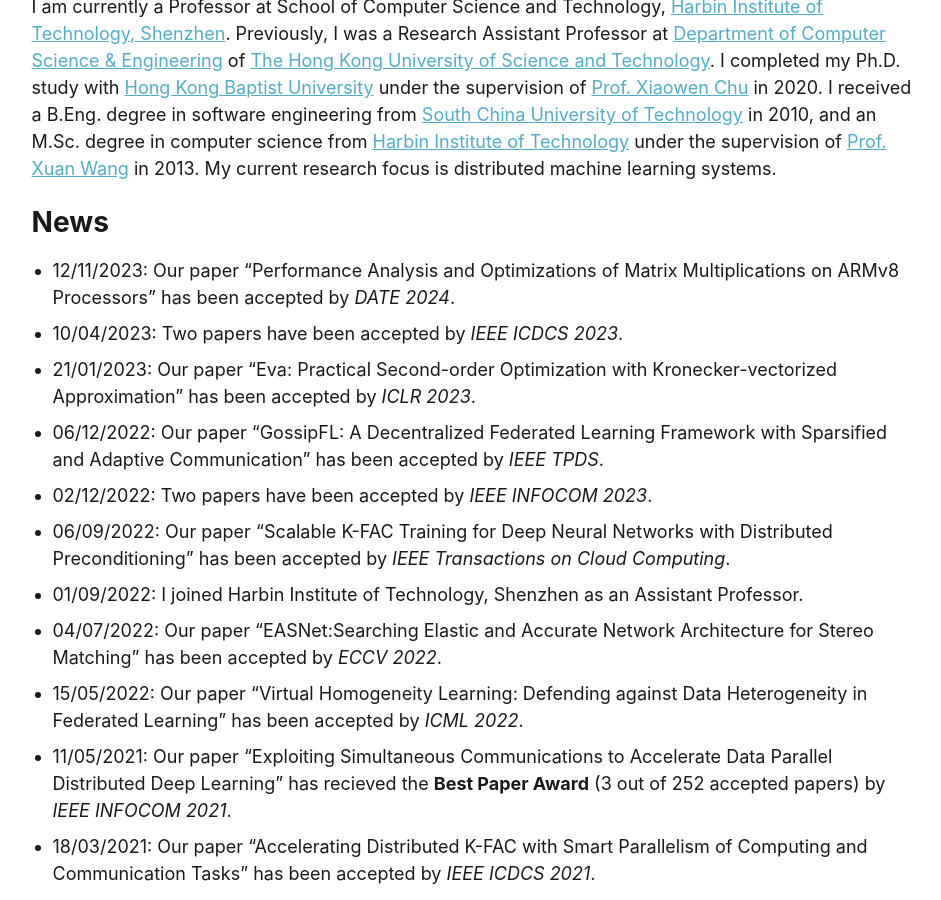
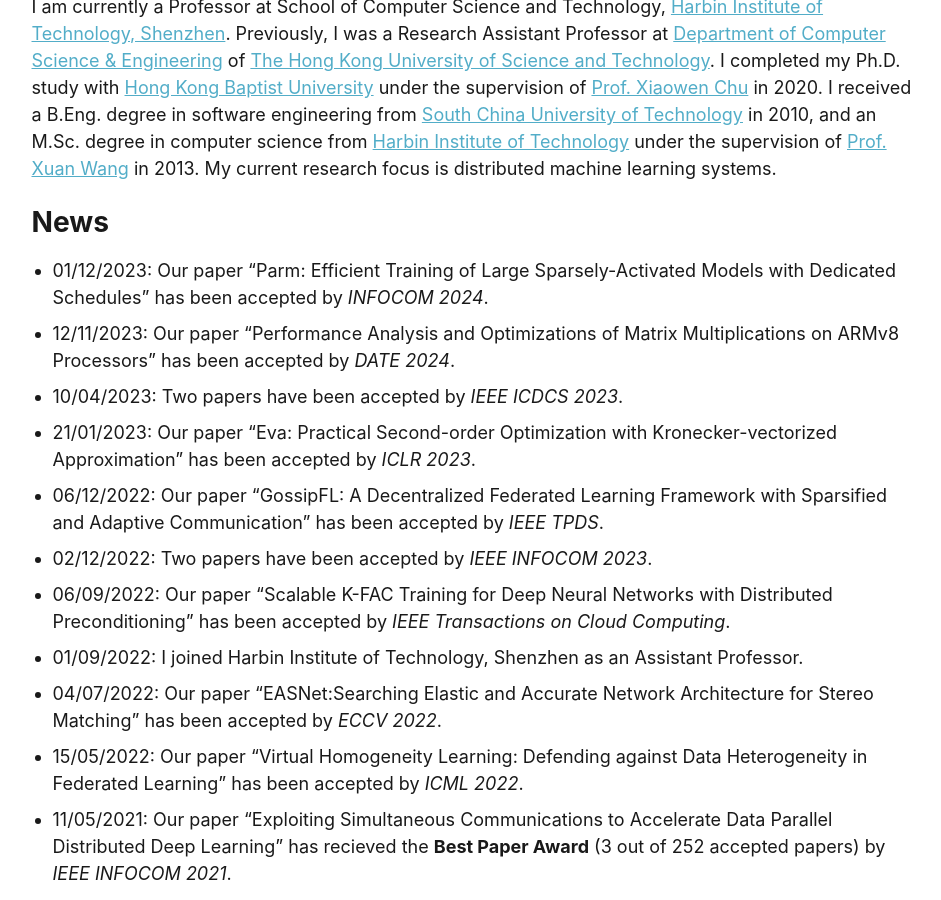
Before and after one commit to shaohuais/shaohuais.github.io, a Jekyll site: the page built from about.md, in a window 1280 px wide and 900 px high, scrolled down 409 px. Shown: the whole window, without its empty margins (164-1105 px from the left). Built offline with Jekyll 4.4.1, drawn with Linux system fonts in a browser that asks for light colours.

Commit message:
add a new pub

```diff
--- a/about.md
+++ b/about.md
@@ -15,6 +15,7 @@ I am currently a Professor at School of Computer Science and Technology, [Harbin
 
 News
 ======
+- 01/12/2023: Our paper "Parm: Efficient Training of Large Sparsely-Activated Models with Dedicated Schedules" has been accepted by *INFOCOM 2024*.
 - 12/11/2023: Our paper "Performance Analysis and Optimizations of Matrix Multiplications on ARMv8 Processors" has been accepted by *DATE 2024*.
 - 10/04/2023: Two papers have been accepted by *IEEE ICDCS 2023*.
 - 21/01/2023: Our paper "Eva: Practical Second-order Optimization with Kronecker-vectorized Approximation" has been accepted by *ICLR 2023*.
```
Also changed, not shown: _pages/about.md (+1 -0 lines), _pages/publications.md (+1 -0 lines).
